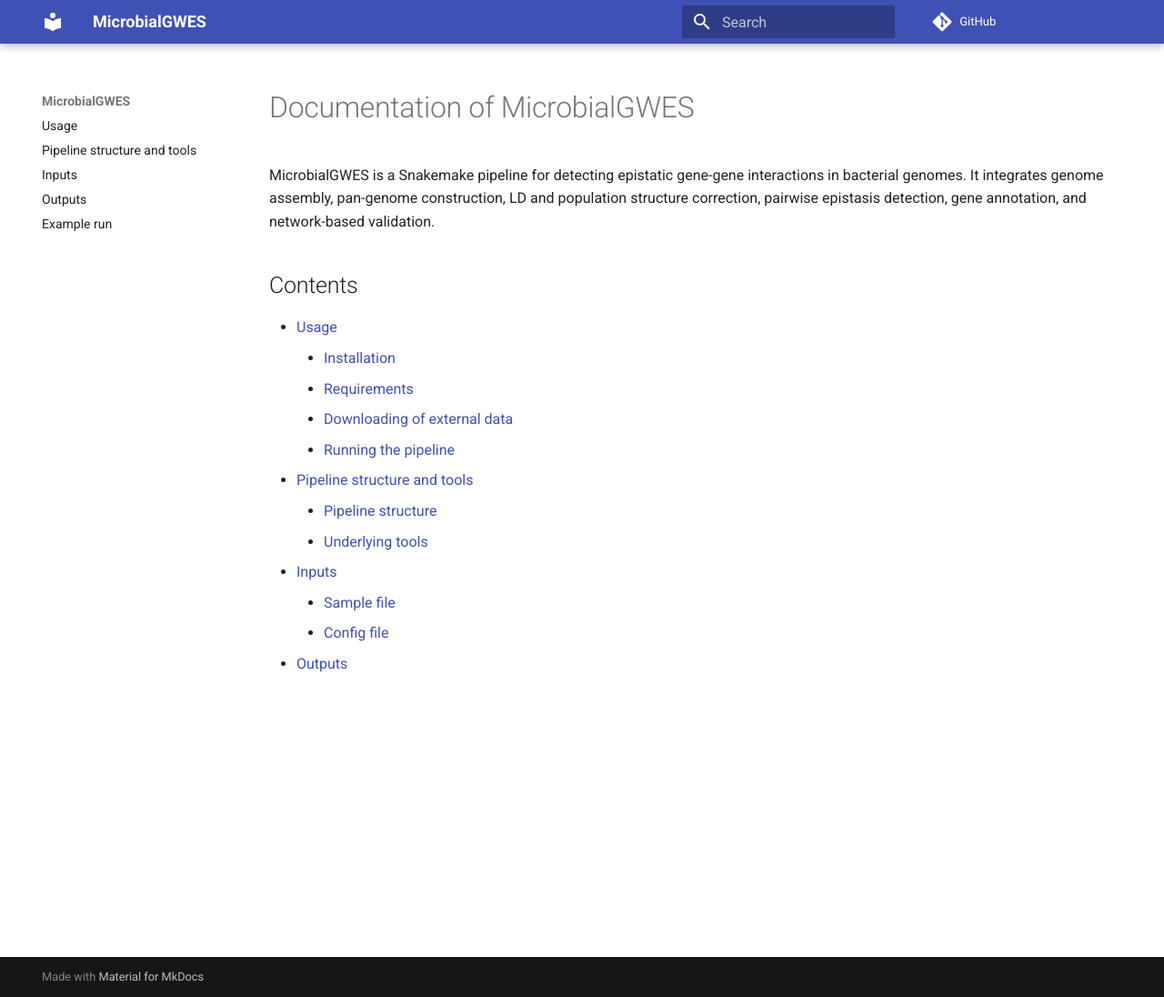
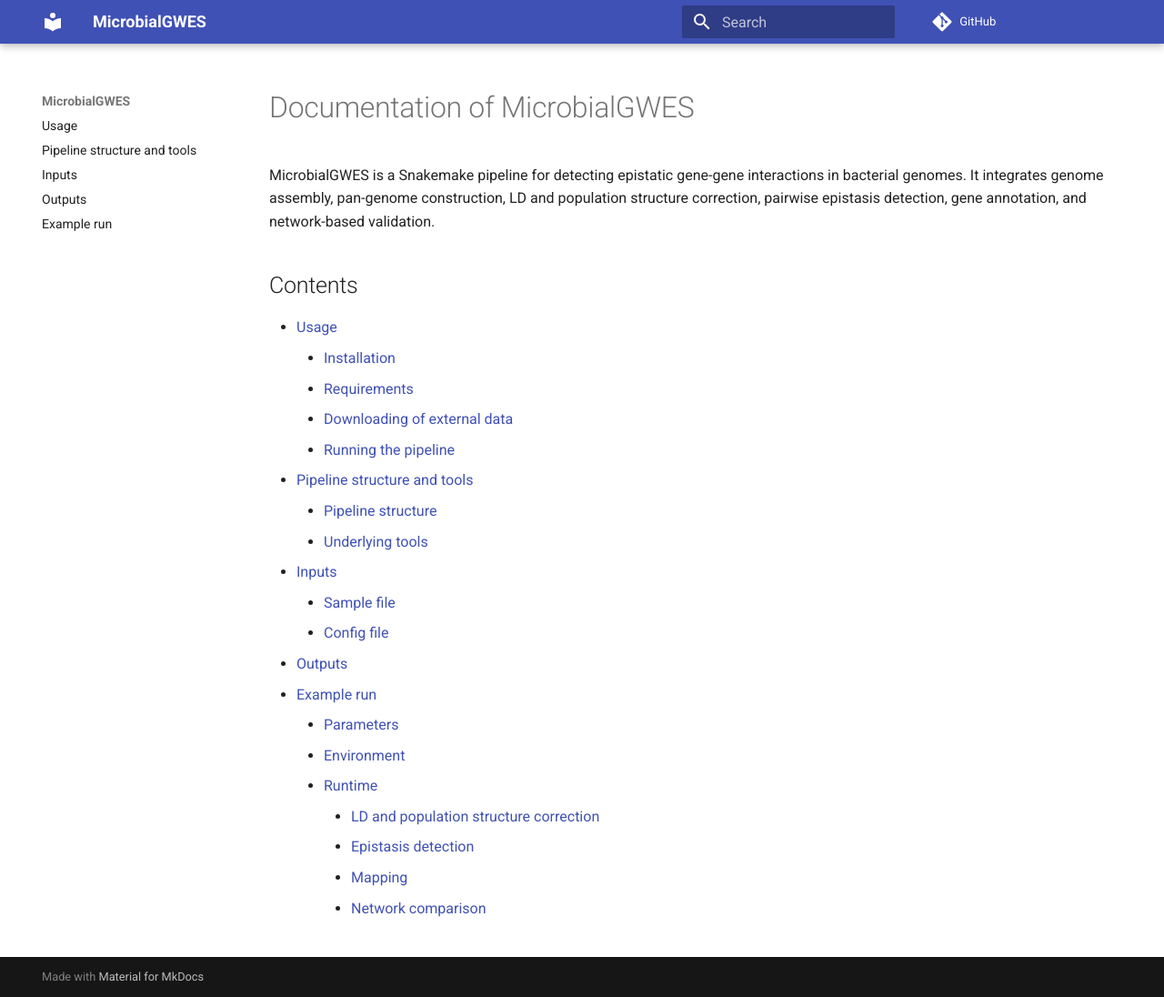
Before and after one commit to fynngl/MicrobialGWES-docs, an MkDocs documentation site: the page built from docs/index.md, in a window 1280 px wide and 1096 px high. Shown: the whole window at 91% size. Built offline with MkDocs 1.6.1 and Material for MkDocs 9.7.7, drawn with Linux system fonts in a browser that asks for light colours; comment, search, counter and statistics services are not loaded.

Commit message:
added example run chapter to index

```diff
--- a/docs/index.md
+++ b/docs/index.md
@@ -14,3 +14,11 @@ MicrobialGWES is a Snakemake pipeline for detecting epistatic gene-gene interact
     - [Sample file](inputs.md#sample-file)
     - [Config file](inputs.md#config-file)
 - [Outputs](outputs.md)
+- [Example run](example.md)
+    - [Parameters](example.md#parameters)
+    - [Environment](example.md#environment)
+    - [Runtime](example.md#results)
+        - [LD and population structure correction](example.md#ld-and-population-structure-correction)
+        - [Epistasis detection](example.md#epistasis-detection)
+        - [Mapping](example.md#mapping)
+        - [Network comparison](example.md#network-comparison)
```
